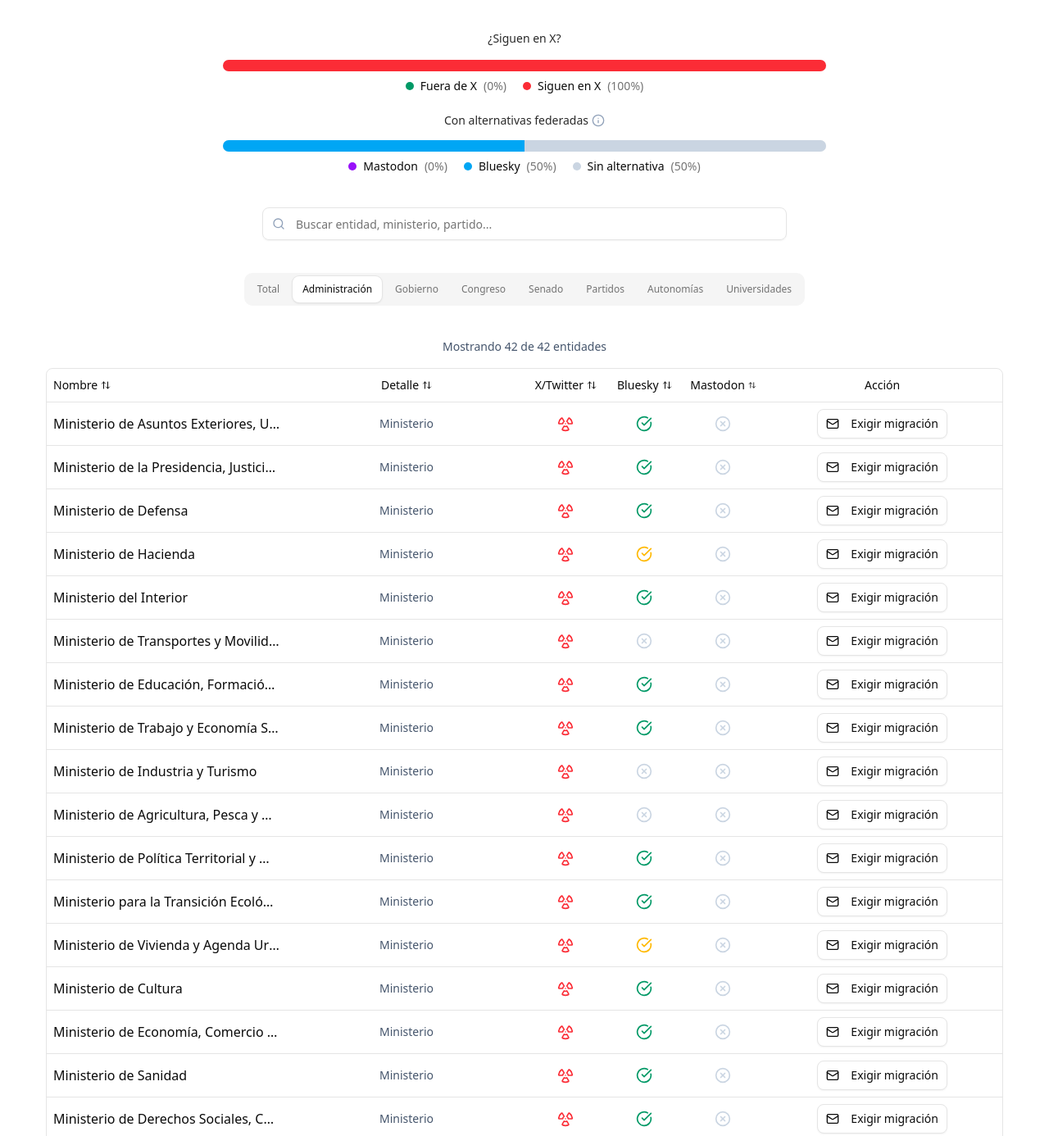
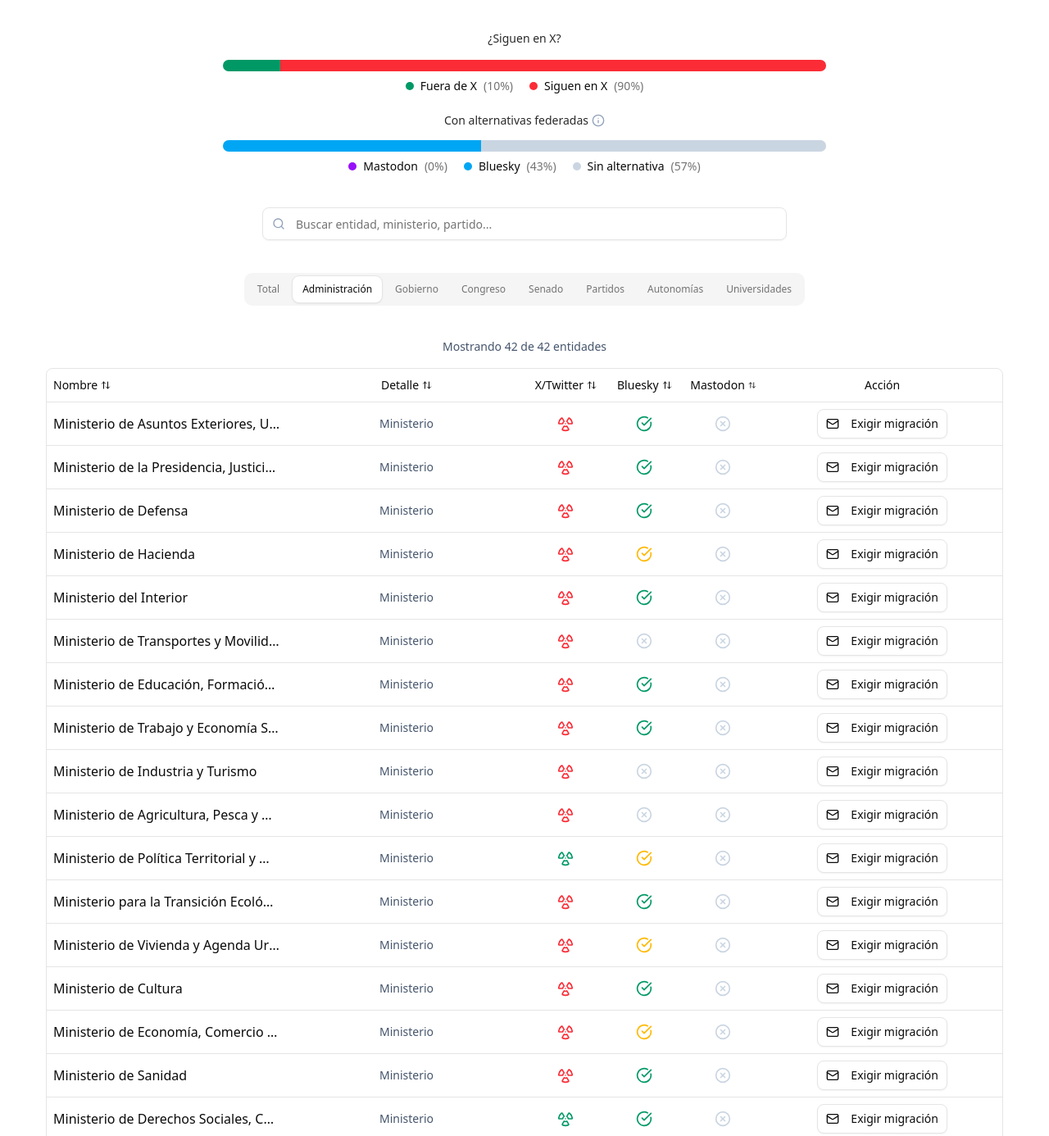
Before and after one commit to avelrom/saldeahi, an Astro site: page / in a window 1280 px wide. Shown: the part 355-1741 px from the top of the page at 82% size. Built offline with nearby package versions, Linux system fonts and the light colour scheme; Astro itself is replaced by a stand-in of ours; a web font is replaced by a local one.

Commit message:
fixed issues

```diff
--- a/src/components/DataTable.tsx
+++ b/src/components/DataTable.tsx
@@ -72,6 +72,14 @@ const MastodonIcon = ({ handle, activo }: { handle?: string | null; activo?: boo
   return icon;
 };
 
+const THIRTY_DAYS_MS = 30 * 24 * 60 * 60 * 1000;
+
+function isActiveDate(val: unknown): boolean {
+  if (!val || typeof val !== 'string') return false;
+  if (!/^\d{4}-\d{2}-\d{2}/.test(val)) return false;
+  return Date.now() - new Date(val).getTime() <= THIRTY_DAYS_MS;
+}
+
 function normalizeData(data: any[], categoria: string) {
   return data.map((item) => {
     let detalle = '';
@@ -88,11 +96,11 @@ function normalizeData(data: any[], categoria: string) {
       detalle,
       categoria,
       twitter:         item.twitter         || null,
-      twitter_activo:  item.twitter_activo  || false,
+      twitter_activo:  isActiveDate(item.twitter_activo),
       bluesky:         item.bluesky         || null,
-      bluesky_activo:  item.bluesky_activo  || false,
+      bluesky_activo:  isActiveDate(item.bluesky_activo),
       mastodon:        item.mastodon        || null,
-      mastodon_activo: item.mastodon_activo || false,
+      mastodon_activo: isActiveDate(item.mastodon_activo),
       email: item.email || null,
       raw: item,
     };
--- a/src/data/universidades.json
+++ b/src/data/universidades.json
@@ -299,8 +299,8 @@
   {
     "nombre": "Universidad de León",
     "tipo": "Castilla y León",
-    "twitter": "universidadleon",
-    "twitter_activo": "2017-05-26",
+    "twitter": "unileon",
+    "twitter_activo": "2026-02-13",
     "bluesky": null,
     "bluesky_activo": null,
     "mastodon": null,
@@ -409,8 +409,8 @@
   {
     "nombre": "Universidade de Santiago de Compostela",
     "tipo": "Galicia",
-    "twitter": "unisantiago",
-    "twitter_activo": "2026-02-14",
+    "twitter": "UniversidadeUSC",
+    "twitter_activo": "2024-12-05",
     "bluesky": "buscusc.bsky.social",
     "bluesky_activo": "2026-02-13",
     "mastodon": null,
--- a/src/pages/index.astro
+++ b/src/pages/index.astro
@@ -15,12 +15,19 @@ import partidosData from "@/data/partidos.json";
 import autonomiasData from "@/data/autonomias.json";
 import universidadesData from "@/data/universidades.json";
 
-// Función para normalizar datos (misma que en DataTable)
+// Una cuenta se considera activa sólo si publicó en los últimos 30 días
+const THIRTY_DAYS_MS = 30 * 24 * 60 * 60 * 1000;
+function isActiveDate(val: unknown): boolean {
+  if (!val || typeof val !== 'string') return false;
+  if (!/^\d{4}-\d{2}-\d{2}/.test(val)) return false;
+  return Date.now() - new Date(val).getTime() <= THIRTY_DAYS_MS;
+}
+
 function normalizeItem(item: any) {
   return {
-    twitter_activo: item.twitter_activo || false,
-    bluesky_activo: item.bluesky_activo || false,
-    mastodon_activo: item.mastodon_activo || false,
+    twitter_activo:  isActiveDate(item.twitter_activo),
+    bluesky_activo:  isActiveDate(item.bluesky_activo),
+    mastodon_activo: isActiveDate(item.mastodon_activo),
   };
 }
 
```
Also changed, not shown: src/data/total.json, 2 other files.
